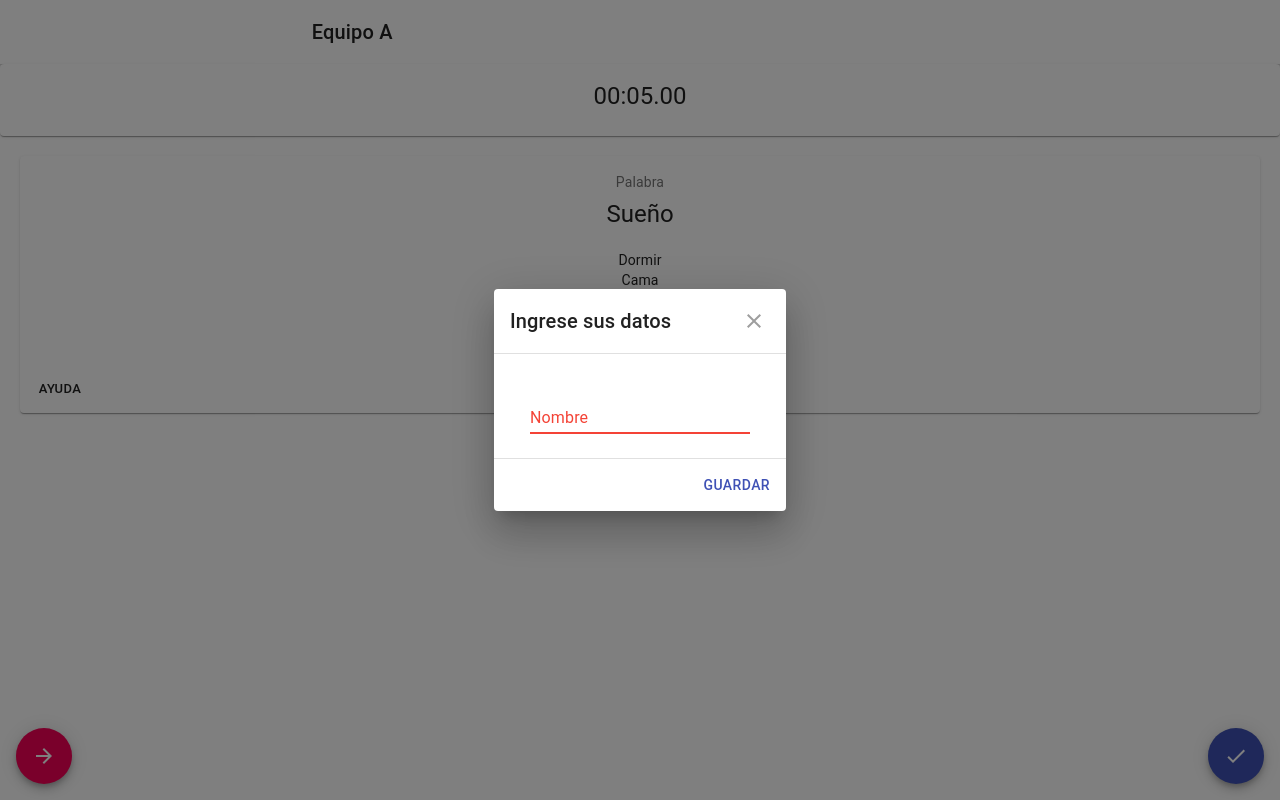
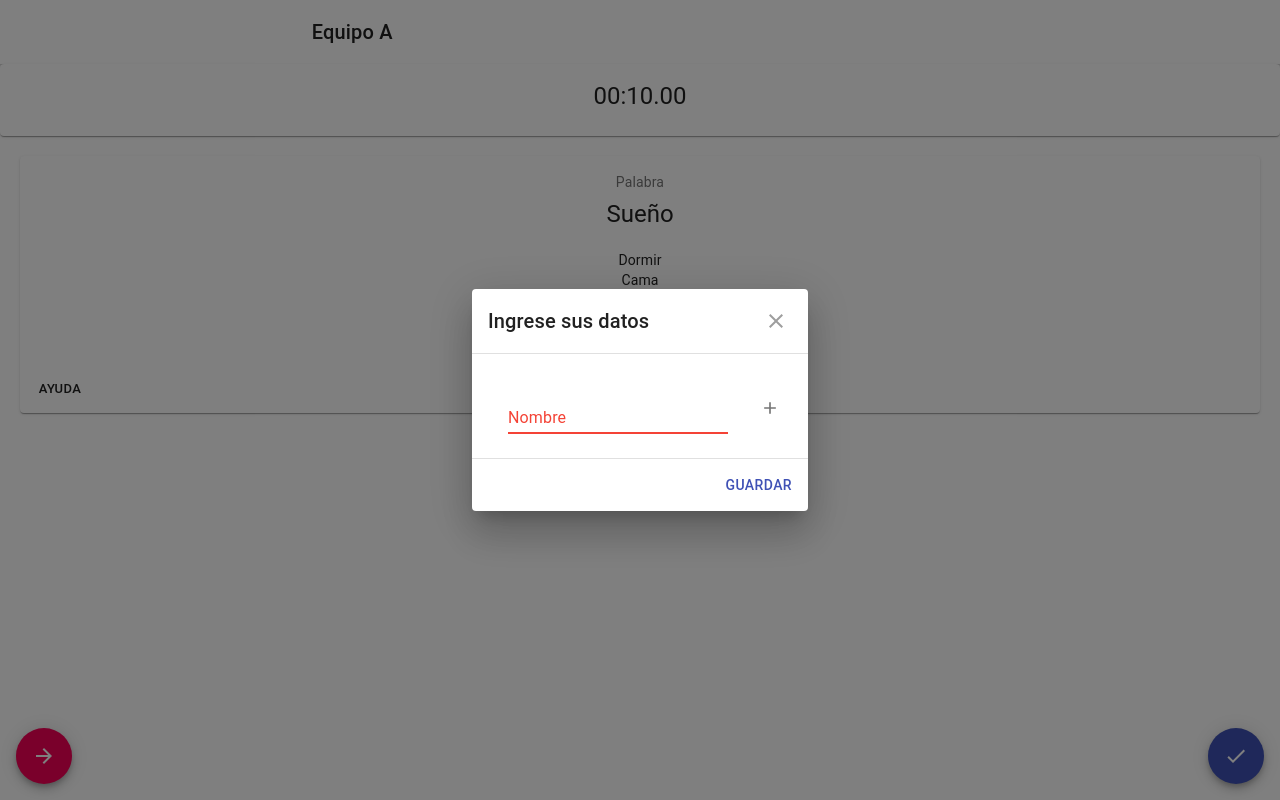
Before and after one commit to AgustinaNahas/tabu, a React (Create React App) app: page / in a window 1280 px wide. Built offline with nearby package versions, Linux system fonts and the light colour scheme.

Commit message:
Ya se agregarn nombres de equipos

```diff
--- a/src/App.js
+++ b/src/App.js
@@ -235,10 +235,6 @@ const palabras = [
       'Pelota'
     ]
   },
-
-
-
-
 ];
 
 function App() {
@@ -246,23 +242,27 @@ function App() {
   const [indexCarta, setIndexCarta] = React.useState(0);
   const [equipo, setEquipo] = React.useState(0);
   const [puntos, setPuntos] = React.useState([]);
-  const [running, setRunning] = React.useState(true);
+  const [running, setRunning] = React.useState(false);
 
   // function cambiarPuntos(equipoActual, puntosNuevos){
   //   var puntosActuales = puntos;
   //   puntosActuales[equipoActual] = puntos[equipoActual] + puntosNuevos;
   //   setPuntos(puntosActuales);
   // };
-  //
+
   function agregarEquipos(equipos){
     var arrayPuntos = puntos;
+
     equipos.forEach((equipo, index)=> {
       arrayPuntos[index] = {
         nombre: equipo,
         puntos: 0
       };
     });
+
     setPuntos(arrayPuntos);
+
+    console.log(puntos);
   };
 
   return (
--- a/src/Equipo.js
+++ b/src/Equipo.js
@@ -8,9 +8,9 @@ import MuiDialogActions from '@material-ui/core/DialogActions';
 import IconButton from '@material-ui/core/IconButton';
 import CloseIcon from '@material-ui/icons/Close';
 import Typography from '@material-ui/core/Typography';
-import TextField from '@material-ui/core/TextField';
 import PropTypes from 'prop-types';
 
+import Nombre from './Nombre';
 
 const styles = theme => ({
     root: {
@@ -56,41 +56,65 @@ const DialogActions = withStyles(theme => ({
     },
 }))(MuiDialogActions);
 
-function CustomizedDialogs(props) {
-    const { classes, agregarEquipos } = props;
-  const [open, setOpen] = React.useState(true);
-  const [nombre, setNombre] = React.useState('');
+class CustomizedDialogs extends React.Component {
+    constructor(props){
+        super(props);
 
-  const handleClose = () => {
-      if (nombre) {
-        setOpen(false);
-        agregarEquipos(['AGUS']);
+        this.state = {
+            open: true,
+            nombres: ['']
+        };
+
+        this.handleClose = this.handleClose.bind(this);
+        this.agregarEquipoNuevo = this.agregarEquipoNuevo.bind(this);
+        this.cambiarNombre = this.cambiarNombre.bind(this);
+
+    };
+
+    handleClose() {
+        if (this.state.nombres.length) {
+            this.setState({open: false});
+            this.props.agregarEquipos(this.state.nombres);
         }
     };
 
+    agregarEquipoNuevo(){
+        var nombresNuevos = this.state.nombres;
+        nombresNuevos.push('');
+        this.setState({nombres: nombresNuevos});
+    };
+
+    cambiarNombre(index, nombre){
+        var nombresNuevos = this.state.nombres;
+        nombresNuevos[index] = nombre;
+        this.setState({nombres: nombresNuevos});
+    };
+
+
+    render(){
+        const { classes, agregarEquipos } = this.props;
+
         return (
-    <Dialog onClose={handleClose} aria-labelledby="customized-dialog-title" open={open}>
-        <DialogTitle id="customized-dialog-title" onClose={handleClose}>
+            <Dialog onClose={this.handleClose} aria-labelledby="customized-dialog-title" open={this.state.open}>
+                <DialogTitle id="customized-dialog-title" onClose={this.handleClose}>
                     Ingrese sus datos
                 </DialogTitle>
                 <DialogContent dividers>
-            <TextField
-                id="standard-name"
-                label="Nombre"
-                error={!nombre}
-                className={classes.textField}
-                value={nombre}
-                onChange={(nombre) => setNombre(nombre.target.value)}
-                margin="normal"
-            />
+                    {
+                        this.state.nombres.map((nombre, index) => {
+                            return (<Nombre setEquipo={(equipo) => this.cambiarNombre(index, equipo)} agregarEquipoNuevo={()=> this.agregarEquipoNuevo()}/>)
+                        })
+                    }
                 </DialogContent>
                 <DialogActions>
-            <Button onClick={handleClose} color="primary">
+                    <Button onClick={this.handleClose} color="primary">
                         Guardar
                     </Button>
                 </DialogActions>
             </Dialog>
         );
+
+    }
 }
 
 
--- /dev/null
+++ b/src/Nombre.js
@@ -0,0 +1,70 @@
+import React from 'react';
+import { withStyles } from '@material-ui/core/styles';
+import Button from '@material-ui/core/Button';
+import Dialog from '@material-ui/core/Dialog';
+import MuiDialogTitle from '@material-ui/core/DialogTitle';
+import MuiDialogContent from '@material-ui/core/DialogContent';
+import MuiDialogActions from '@material-ui/core/DialogActions';
+import IconButton from '@material-ui/core/IconButton';
+import CloseIcon from '@material-ui/icons/Close';
+import Typography from '@material-ui/core/Typography';
+import TextField from '@material-ui/core/TextField';
+import PropTypes from 'prop-types';
+import AddIcon from '@material-ui/icons/Add';
+
+
+const styles = theme => ({
+    root: {
+        margin: 0,
+        padding: theme.spacing(2),
+    },
+    closeButton: {
+        position: 'absolute',
+        right: theme.spacing(1),
+        top: theme.spacing(1),
+        color: theme.palette.grey[500],
+    },
+    button: {
+        marginTop: 16
+    },
+    textField: {
+        marginLeft: 20,
+        marginRight: 20,
+    },
+    margin: {
+        marginTop: theme.spacing(2),
+    },
+});
+
+function CustomizedDialogs(props) {
+    const { classes, agregarEquipoNuevo, setEquipo } = props;
+    const [nombre, setNombre] = React.useState('');
+
+    return (
+        <div>
+            <TextField
+                id="standard-name"
+                label="Nombre"
+                error={!nombre}
+                className={classes.textField}
+                value={nombre}
+                margin="normal"
+                onChange={(nombre) => {
+                    setNombre(nombre.target.value);
+                    setEquipo(nombre.target.value);
+                }}
+            />
+            <IconButton aria-label="delete" className={classes.margin} onClick={() => agregarEquipoNuevo()}>
+                <AddIcon fontSize="small" />
+            </IconButton>
+        </div>
+    );
+}
+
+
+CustomizedDialogs.propTypes = {
+    classes: PropTypes.object.isRequired,
+    dismiss: PropTypes.func
+};
+
+export default withStyles(styles)(CustomizedDialogs);
```
Lines whose indentation alone changed are shown as unchanged.
